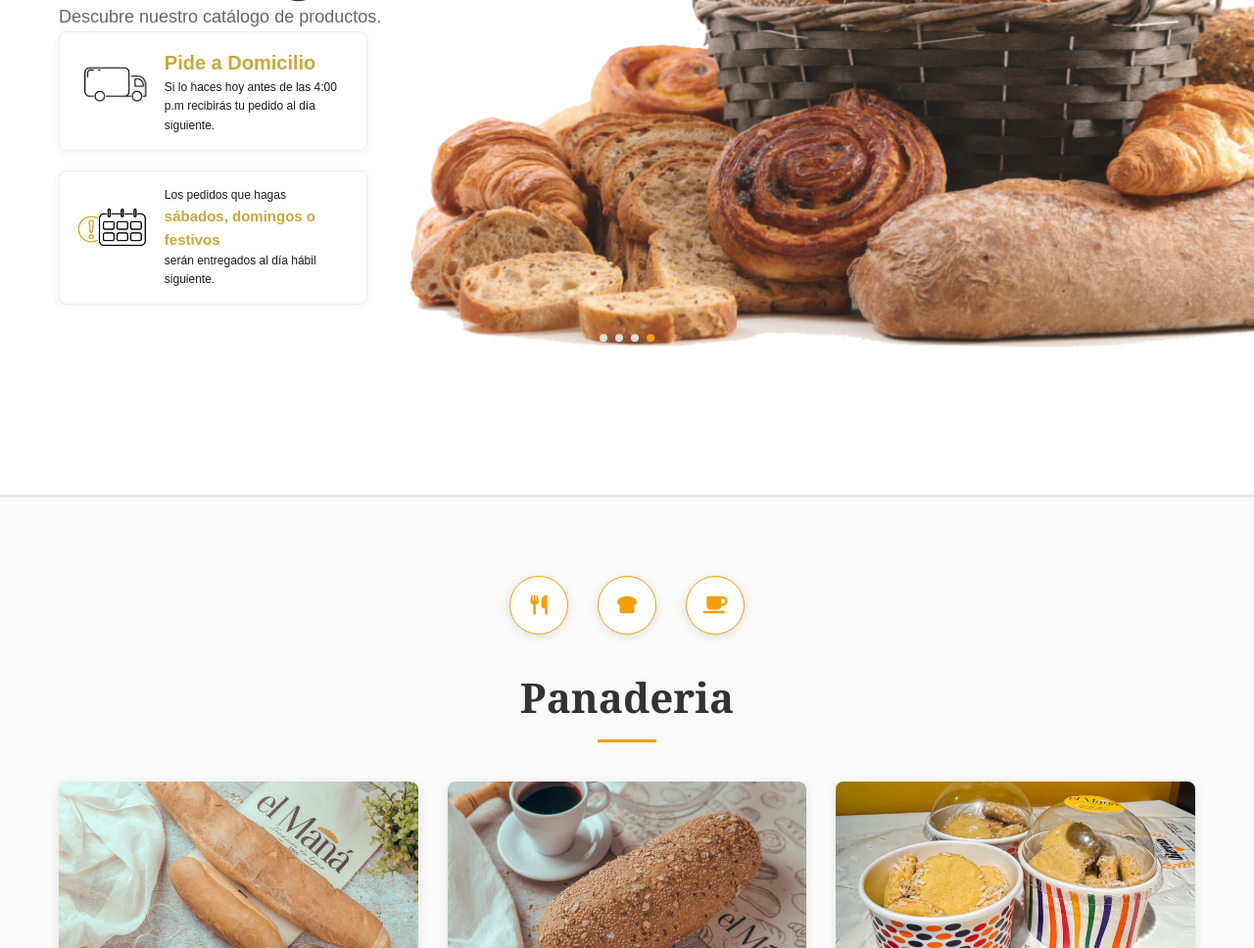
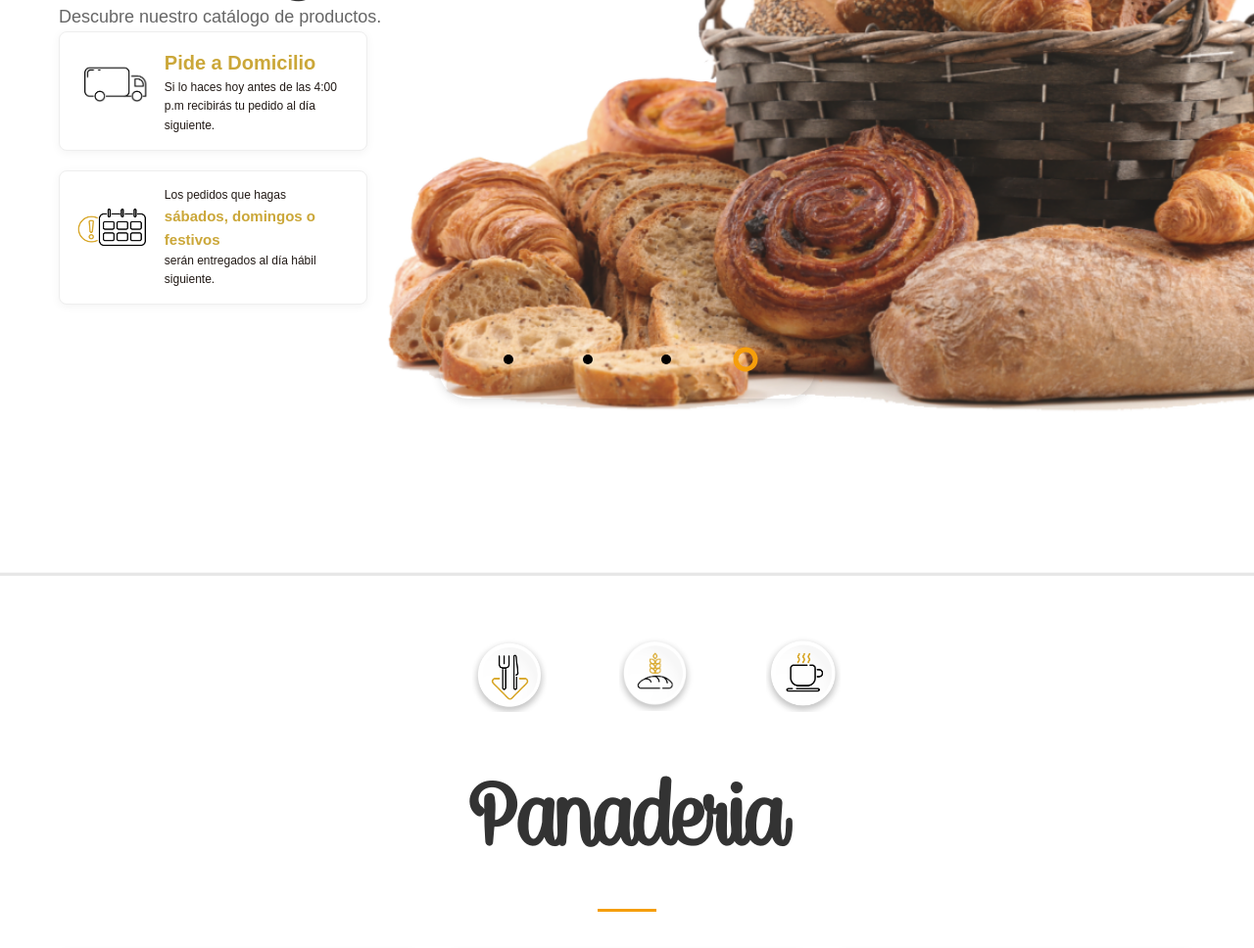
Before and after one commit to jsnunez/elmana, a plain HTML site: page index.html in a window 1280 px wide. Shown: the part 492-1460 px from the top of the page at 98% size. Drawn offline with Linux system fonts and the light colour scheme.

Commit message:
preliminar

```diff
--- a/index.html
+++ b/index.html
@@ -1,5 +1,6 @@
 <!DOCTYPE html>
 <html lang="es">
+
 <head>
     <meta charset="UTF-8">
     <meta name="viewport" content="width=device-width, initial-scale=1.0">
@@ -7,6 +8,7 @@
     <link rel="stylesheet" href="styles.css">
     <link rel="stylesheet" href="https://cdnjs.cloudflare.com/ajax/libs/font-awesome/6.4.0/css/all.min.css">
 </head>
+
 <body>
     <header class="header">
         <div class="container header-container">
@@ -25,7 +27,7 @@
             </nav>
             <div class="header-icons">
                 <a href="#" class="cart-icon">
-                   <img src="images/cart.png" alt="">
+                    <img src="images/cart.png" alt="">
                 </a>
                 <div class="search-container">
                     <i class="fas fa-search"></i>
@@ -38,7 +40,7 @@
         </div>
     </header>
 
-|    <main>
+    | <main>
         <!-- Hero Section -->
         <section class="hero">
             <div class="container hero-container">
@@ -49,7 +51,8 @@
                     <div class="delivery-info">
                         <div class="info-card">
                             <div class="icon-hero">
-<img src="images/car.png" alt="">                            </div>
+                                <img src="images/car.png" alt="">
+                            </div>
                             <div class="info-text">
                                 <h3>Pide a Domicilio</h3>
                                 <p>Si lo haces hoy antes de las 4:00 p.m recibirás tu pedido al día siguiente.</p>
@@ -58,7 +61,8 @@
 
                         <div class="info-card">
                             <div class="icon-hero">
-<img src="images/calendario.png" alt="">                            </div>
+                                <img src="images/calendario.png" alt="">
+                            </div>
                             <div class="info-text">
                                 <p>Los pedidos que hagas </p>
                                 <h4>sábados, domingos o festivos</h4>
@@ -81,7 +85,7 @@
         <!-- Products Section -->
         <section class="products">
             <div class="container">
-                <div class="icon-row">
+                <!-- <div class="icon-row">
                     <div class="icon-circle large">
                         <i class="fas fa-utensils"></i>
                     </div>
@@ -90,6 +94,19 @@
                     </div>
                     <div class="icon-circle large">
                         <i class="fas fa-coffee"></i>
+                    </div>
+                </div>
+                 -->
+
+                <div class="icon-row">
+                    <div class="icon-circle large">
+                        <img src="icons/restaurante.png" alt="">
+                    </div>
+                    <div class="icon-circle large">
+                        <img src="icons/panaderia.png" alt="">
+                    </div>
+                    <div class="icon-circle large">
+                        <img src="icons/cafeteria.png" alt="">
                     </div>
                 </div>
 
@@ -196,12 +213,20 @@
             </div>
 
             <div class="footer-text">
-                <p>Lorem ipsum dolor sit amet, consectetur adipiscing elit, sed diam nonummy nibh euismod tincidunt ut laoreet dolore magna aliquam erat volutpat. Ut wisi enim ad minim veniam, quis nostrud exerci tation ullamcorper suscipit lobortis nisl ut aliquip ex ea commodo consequat. Duis autem vel eum iriure dolor in hendrerit in vulputate velit esse molestie consequat, vel illum dolore eu feugiat nulla facilisis at vero eros et accumsan et iusto odio dignissim qui blandit praesent luptatum zzril delenit augue duis dolore te feugiat nulla facilisi.</p>
-                <p>Lorem ipsum dolor sit amet, consectetur adipiscing elit, sed diam nonummy nibh euismod tincidunt ut laoreet dolore magna aliquam erat volutpat. Ut wisi enim ad minim veniam, quis nostrud exerci tation ullamcorper suscipit</p>
+                <p>Lorem ipsum dolor sit amet, consectetur adipiscing elit, sed diam nonummy nibh euismod tincidunt ut
+                    laoreet dolore magna aliquam erat volutpat. Ut wisi enim ad minim veniam, quis nostrud exerci tation
+                    ullamcorper suscipit lobortis nisl ut aliquip ex ea commodo consequat. Duis autem vel eum iriure
+                    dolor in hendrerit in vulputate velit esse molestie consequat, vel illum dolore eu feugiat nulla
+                    facilisis at vero eros et accumsan et iusto odio dignissim qui blandit praesent luptatum zzril
+                    delenit augue duis dolore te feugiat nulla facilisi.</p>
+                <p>Lorem ipsum dolor sit amet, consectetur adipiscing elit, sed diam nonummy nibh euismod tincidunt ut
+                    laoreet dolore magna aliquam erat volutpat. Ut wisi enim ad minim veniam, quis nostrud exerci tation
+                    ullamcorper suscipit</p>
             </div>
         </div>
     </footer>
 
     <script src="script.js"></script>
 </body>
+
 </html>
--- a/styles.css
+++ b/styles.css
@@ -4,12 +4,14 @@
     padding: 0;
     box-sizing: border-box;
 }
-:root{
-    --primary-color: rgb(203,167,57);
-    --secondary-color: rgb(33,25,21);
+
+:root {
+    --primary-color: rgb(203, 167, 57);
+    --secondary-color: rgb(33, 25, 21);
     --background-color: #fff;
     --text-color: #666;
 }
+
 @font-face {
     font-family: 'Caneletter';
     src: url('fonts/Caneletter.otf') format('truetype');
@@ -77,7 +79,8 @@ ul {
     transition: color 0.3s;
 }
 
-.main-nav a:hover, .main-nav a.active {
+.main-nav a:hover,
+.main-nav a.active {
     color: #f59e0b;
 }
 
@@ -139,7 +142,8 @@ ul {
     background-size: cover;
     background-position: center;
     background-repeat: no-repeat;
-    height: 100vh; /* Mantiene la sección a la altura completa de la ventana */
+    height: 110vh;
+    /* Mantiene la sección a la altura completa de la ventana */
 }
 
 
@@ -167,16 +171,24 @@ ul {
 .hero-content {
     z-index: 1;
 }
+
 .hero img {
     width: 6vw;
     height: auto;
     margin-bottom: 20px;
 }
+
 .hero h1 {
     font-family: 'Caneletter', serif;
     font-size: 10vw;
     line-height: 0.7;
     margin-bottom: 2Vh;
+}
+
+.icon-row img {
+    width: 6vw;
+    height: auto;
+    margin-bottom: 20px;
 }
 
 .hero p {
@@ -195,8 +207,7 @@ ul {
 .info-card {
     display: flex;
     align-items: center;
-    flex-wrap: nowrap
-    ;
+    flex-wrap: nowrap;
     gap: 15px;
     background-color: #fff;
     width: 70%;
@@ -215,7 +226,8 @@ ul {
     justify-content: center;
 
 }
-.icon-circle {
+
+/* .icon-circle {
     min-width: 40px;
     height: 40px;
     border-radius: 50%;
@@ -225,15 +237,17 @@ ul {
     align-items: center;
     justify-content: center;
     color: #f59e0b;
+} */
+
+.hero-image img {
+    margin: 0;
 }
 
-.hero-image img {
-  margin: 0;
-}
 .info-text h3 {
     font-size: 20px;
     color: var(--primary-color);
 }
+
 .info-text h4 {
     font-size: 15px;
     color: var(--primary-color);
@@ -256,29 +270,30 @@ ul {
 
 
 
-.slider-dots {
-    display: flex;
-    justify-content: center;
-    gap: 8px;
-    margin-top: 30px;
-}
+
 
 .dot {
-    width: 8px;
-    height: 8px;
+    width: 10px;
+    height: 10px;
     border-radius: 50%;
-    background-color: #ddd;
+    background-color: #000;
     cursor: pointer;
+    margin: 0 5px;
+    transition: transform 0.3s ease, background-color 0.3s ease, border 0.3s ease;
+    transform-origin: center;
 }
 
 .dot.active {
-    background-color: #f59e0b;
+    background-color: transparent;
+    border: 2px solid #f59e0b;
+    transform: scale(2.5); /* Agranda desde el centro */
 }
+
 
 /* Products Section */
 .products {
     padding: 80px 0;
-    background-color: #f9f9f9;
+    background-color: #fff;
     position: relative;
 }
 
@@ -305,17 +320,45 @@ ul {
     z-index: 1;
 }
 
+.slider-dots {
+    margin-left: 35%;
+    margin-top: 2vh;
+    display: flex;
+    justify-content: space-evenly;
+    /* grosor de 2px, color negro */
+    border-radius: 30px;
+        box-shadow: 0 3px 10px rgba(0, 0, 0, 0.1);
+
+    /* esquinas redondeadas */
+    width: 30%;
+    height: 10vh;
+    align-items: center;
+
+}
+
+
 .icon-circle.large {
     width: 60px;
     height: 60px;
+    margin-left: 60px;
     background-color: #fff;
-    box-shadow: 0 2px 10px rgba(0, 0, 0, 0.1);
     font-size: 20px;
+    border-radius: 50%;
+    display: flex;
+    align-items: center;
+    justify-content: center;
+    transition: transform 0.3s ease;
+    transform-origin: center;
+}
+
+.icon-circle.large:hover {
+    transform: scale(1.5);
+    /* Aumenta al 150% desde el centro */
 }
 
 .products h2 {
-    font-family: 'Georgia', serif;
-    font-size: 42px;
+    font-family: 'Caneletter', serif;
+    font-size: 100px;
     text-align: center;
     margin-bottom: 10px;
     position: relative;
```
Also changed, not shown: icons/cafeteria.png (added), icons/panaderia.png (added), icons/restaurante.png (added).
